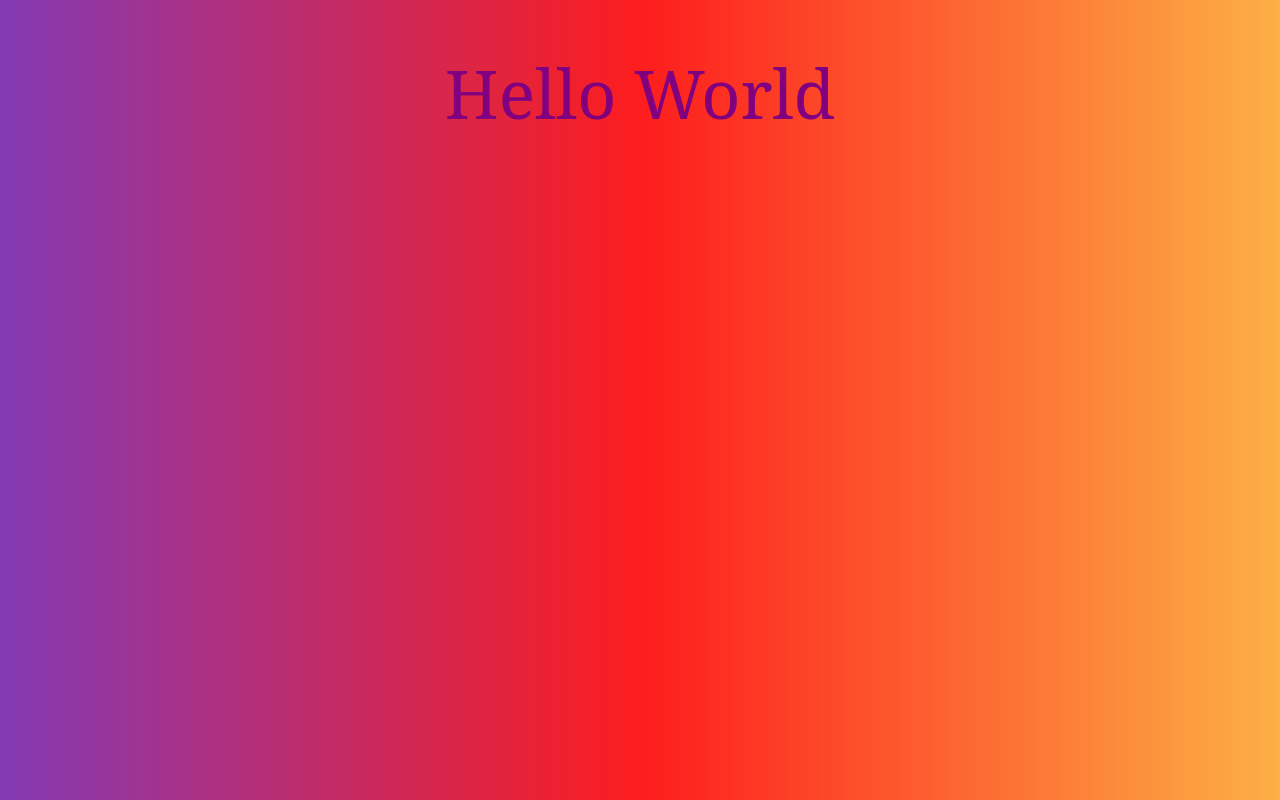
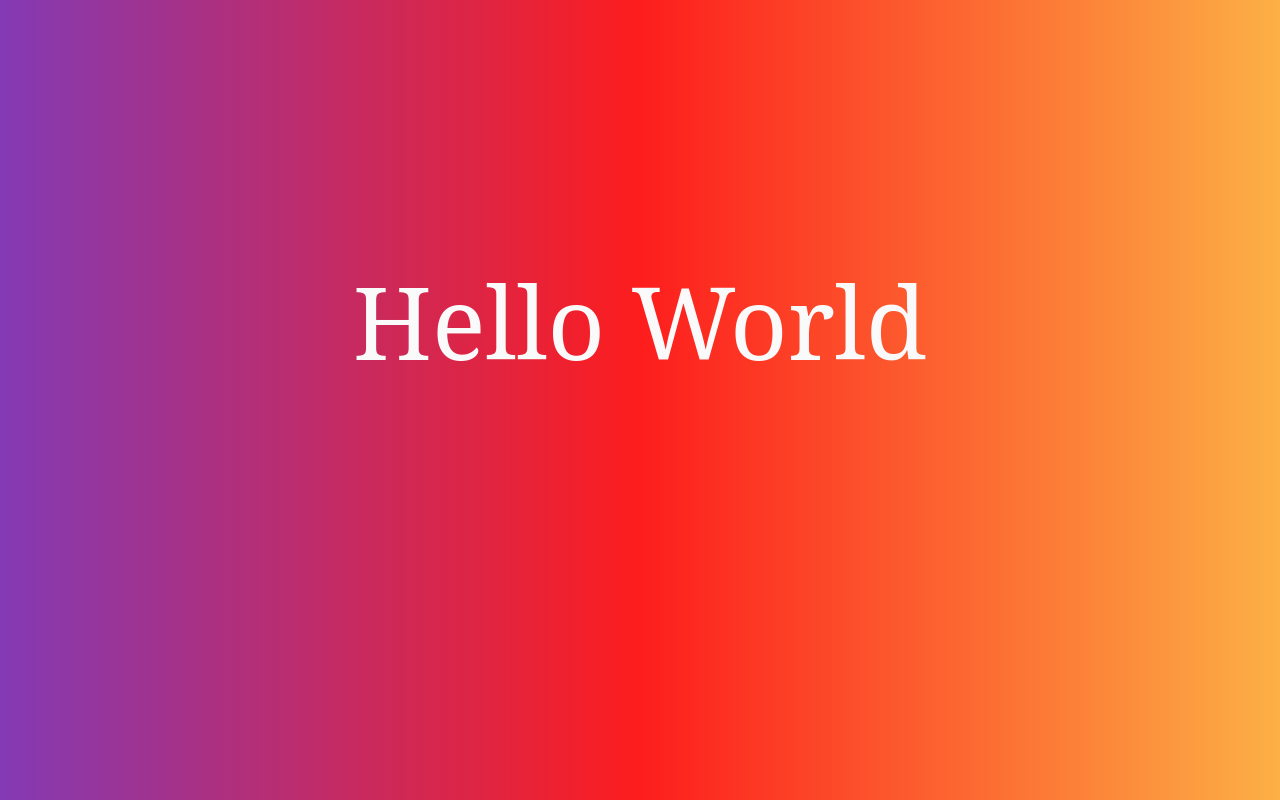
Before and after one commit to lightify97/lightify97.github.io, a plain HTML site: page index.html in a window 1280 px wide. Drawn offline with Linux system fonts and the light colour scheme; a web font is replaced by a local one.

Commit message:
Update main.css

```diff
--- a/main.css
+++ b/main.css
@@ -7,11 +7,13 @@ body{
 }
 
 h1{
-    color: purple;
+    color: #FAFAFA;
+    font-family: 'Droid Serif', 'serif';
     font-style: normal;
     font-weight: lighter;
-    font-size: 68px;
+    font-size: 100px;
+    margin-top: 20%;
     text-align: center;
     text-shadow: rgb(33,133,33);
-    font-family: 'Droid Serif', 'serif';
+
 }
```
